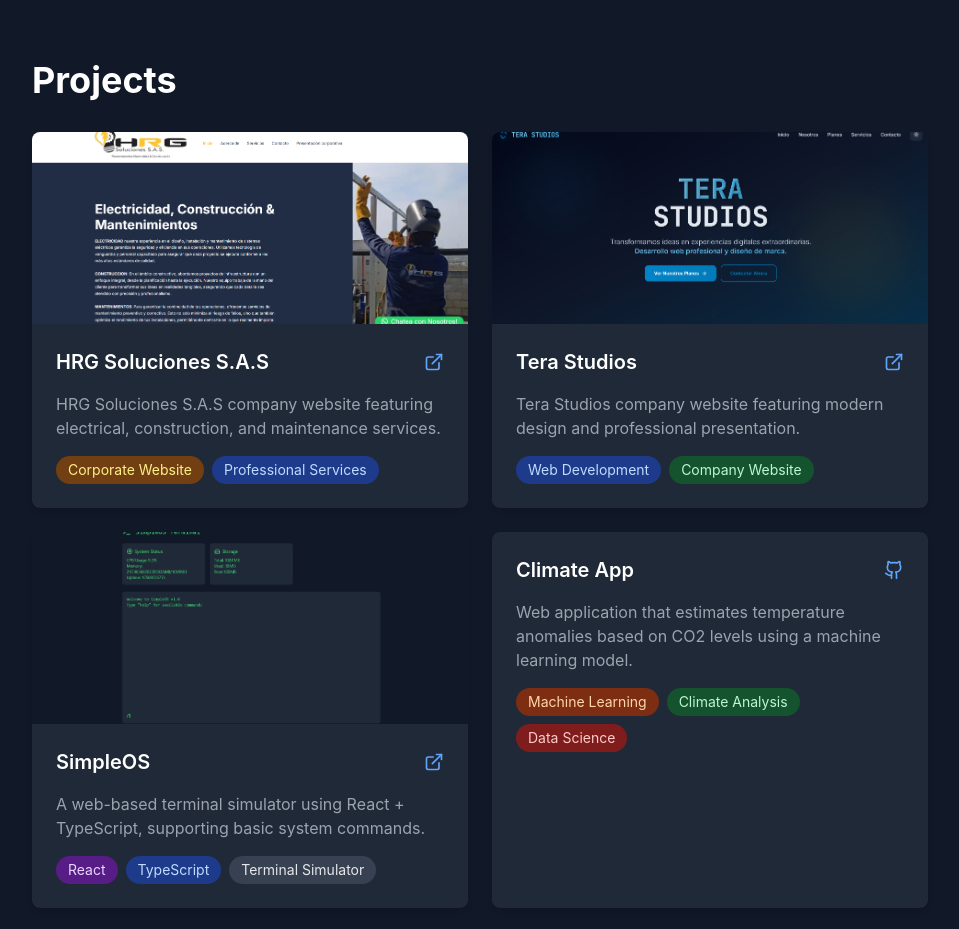
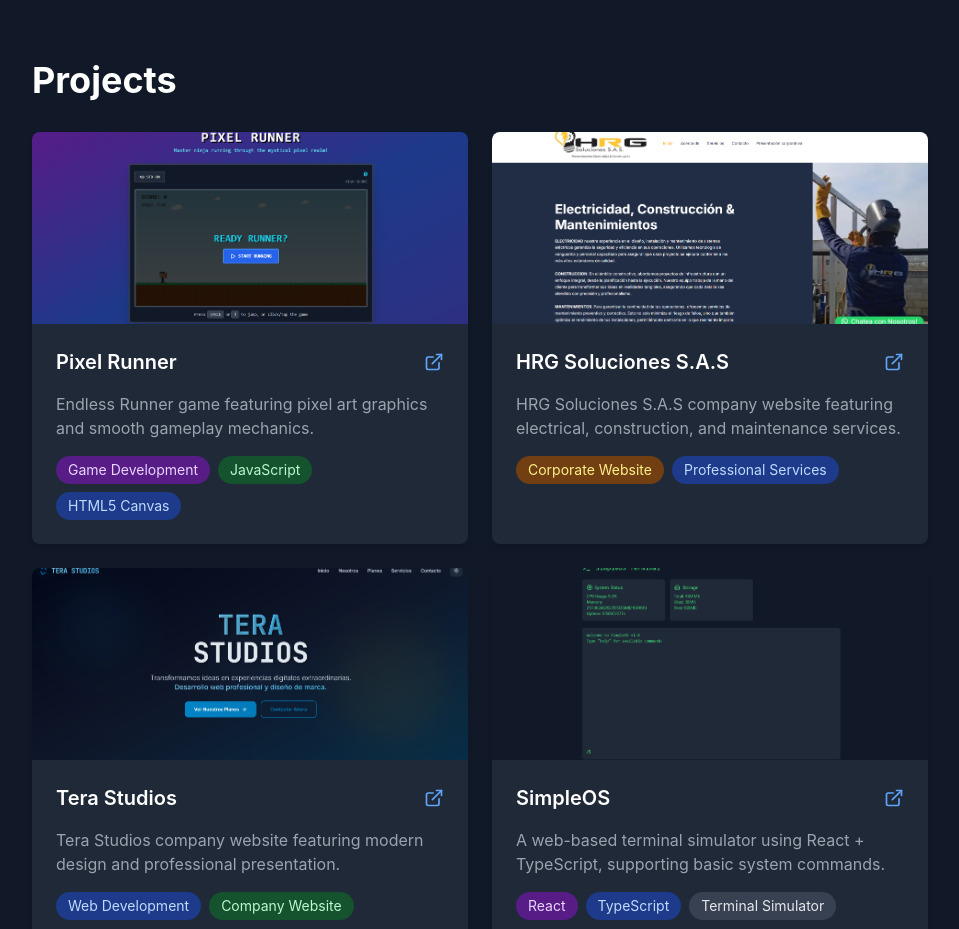
Before and after one commit to Charlsz/Portfolio, a React (Vite) app: page / in a window 1280 px wide. Shown: the part 2000-2929 px from the top of the page, without its empty margins (160-1119 px from the left). Built offline with nearby package versions, Linux system fonts and the light colour scheme.

Commit message:
Add Pixel Runner project to portfolio

```diff
--- a/src/App.tsx
+++ b/src/App.tsx
@@ -154,6 +154,44 @@
           <div className="max-w-4xl mx-auto">
             <h2 className="text-4xl font-bold text-gray-800 dark:text-white mb-8 animate-fade-in">Projects</h2>
             <div className="grid grid-cols-1 md:grid-cols-2 gap-6 mb-8">
+
+              {/* Pixel Runner Project */}
+              <div className="bg-white dark:bg-gray-800 rounded-lg shadow-md overflow-hidden transform transition-all duration-300 hover:scale-[1.05] hover:shadow-xl">
+                <div className="h-48 overflow-hidden">
+                  <img
+                    src="/{B36547E7-5BCC-4201-B0D4-E5CC7C13B1C0}.png"
+                    alt="Pixel Runner Game Screenshot"
+                    className="w-full h-full object-cover transition-transform duration-300 hover:scale-110"
+                  />
+                </div>
+                <div className="p-6">
+                  <div className="flex items-center justify-between mb-4">
+                    <h3 className="text-xl font-semibold text-gray-800 dark:text-white">Pixel Runner</h3>
+                    <a
+                      href="https://pixelrunnergame.netlify.app/"
+                      target="_blank"
+                      rel="noopener noreferrer"
+                      className="text-blue-600 dark:text-blue-400 hover:text-blue-800 dark:hover:text-blue-300 transition-colors"
+                    >
+                      <ExternalLink className="h-5 w-5" />
+                    </a>
+                  </div>
+                  <p className="text-gray-600 dark:text-gray-400 mb-4">
+                    Endless Runner game featuring pixel art graphics and smooth gameplay mechanics.
+                  </p>
+                  <div className="flex flex-wrap gap-2">
+                    <span className="px-3 py-1 bg-purple-100 dark:bg-purple-900 text-purple-800 dark:text-purple-200 text-sm rounded-full">
+                      Game Development
+                    </span>
+                    <span className="px-3 py-1 bg-green-100 dark:bg-green-900 text-green-800 dark:text-green-200 text-sm rounded-full">
+                      JavaScript
+                    </span>
+                    <span className="px-3 py-1 bg-blue-100 dark:bg-blue-900 text-blue-800 dark:text-blue-200 text-sm rounded-full">
+                      HTML5 Canvas
+                    </span>
+                  </div>
+                </div>
+              </div>
 
               {/* HRG Soluciones Project */}
               <div className="bg-white dark:bg-gray-800 rounded-lg shadow-md overflow-hidden transform transition-all duration-300 hover:scale-[1.05] hover:shadow-xl">
```
